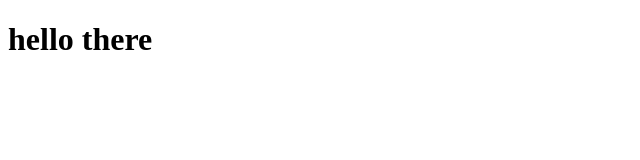
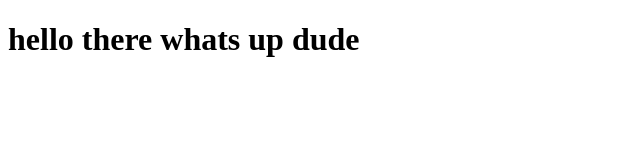
Before and after one commit to coding-KID/test, a plain HTML site: page index.html in a window 1280 px wide. Shown: the whole page, without its empty margins (0-640 px from the left). Drawn offline with Linux system fonts and the light colour scheme.

Commit message:
Update index.html

```diff
--- a/index.html
+++ b/index.html
@@ -5,6 +5,6 @@
     <title>sample</title>
   </head>
   <body>
-  <h1>hello there</h1>
+  <h1>hello there whats up dude </h1>
   </body>
 </html>
```
